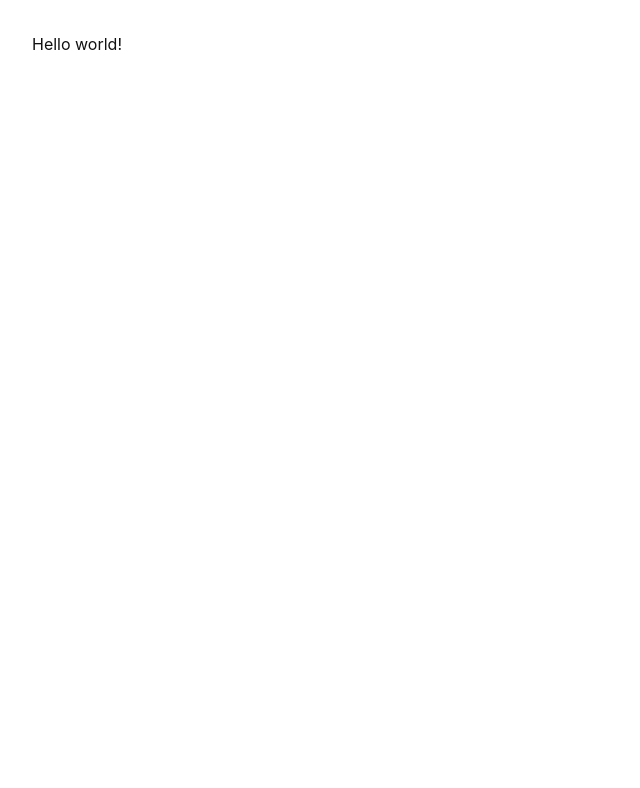
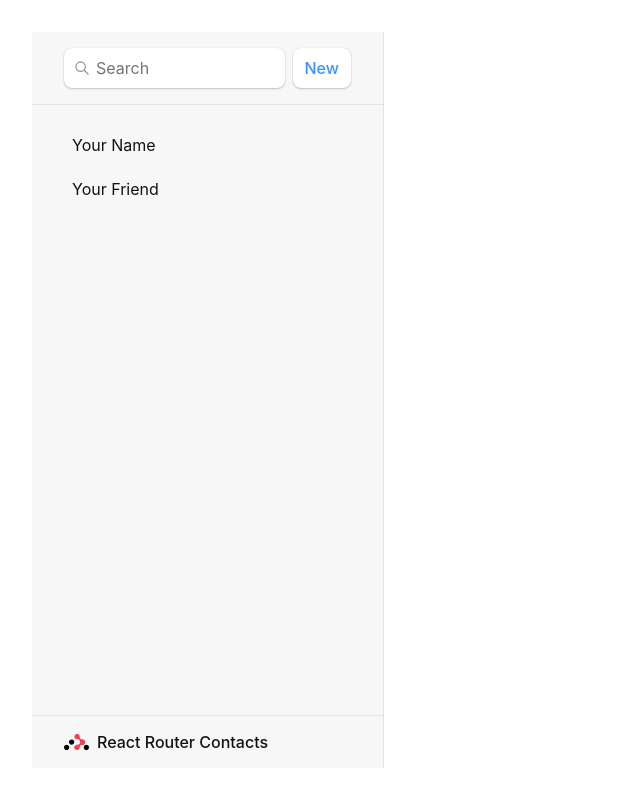
Before and after one commit to angeliquerivera/react-router-v6-4, a React (Vite) app: page / in a window 1280 px wide. Shown: the top 788 px of the page, without its empty margins (0-640 px from the left). Built offline with nearby package versions, Linux system fonts and the light colour scheme.

Commit message:
feat: add routes folder and root.jsx; add Root route in main.jsx

```diff
--- a/src/main.jsx
+++ b/src/main.jsx
@@ -4,10 +4,12 @@
 import "./App.css";
 import "./index.css";
 
+import Root from "./routes/root";
+
 const router = createBrowserRouter([
   {
     path: "/",
-    element: <div>Hello world!</div>,
+    element: <Root />,
   },
 ]);
 
--- /dev/null
+++ b/src/routes/root.jsx
@@ -0,0 +1,36 @@
+export default function Root() {
+  return (
+    <>
+      <div id="sidebar">
+        <h1>React Router Contacts</h1>
+        <div>
+          <form id="search-form" role="search">
+            <input
+              id="q"
+              aria-label="Search contacts"
+              placeholder="Search"
+              type="search"
+              name="q"
+            />
+            <div id="search-spinner" aria-hidden hidden={true} />
+            <div className="sr-only" aria-live="polite"></div>
+          </form>
+          <form method="post">
+            <button type="submit">New</button>
+          </form>
+        </div>
+        <nav>
+          <ul>
+            <li>
+              <a href={`/contacts/1`}>Your Name</a>
+            </li>
+            <li>
+              <a href={`/contacts/2`}>Your Friend</a>
+            </li>
+          </ul>
+        </nav>
+      </div>
+      <div id="detail"></div>
+    </>
+  );
+}
```
